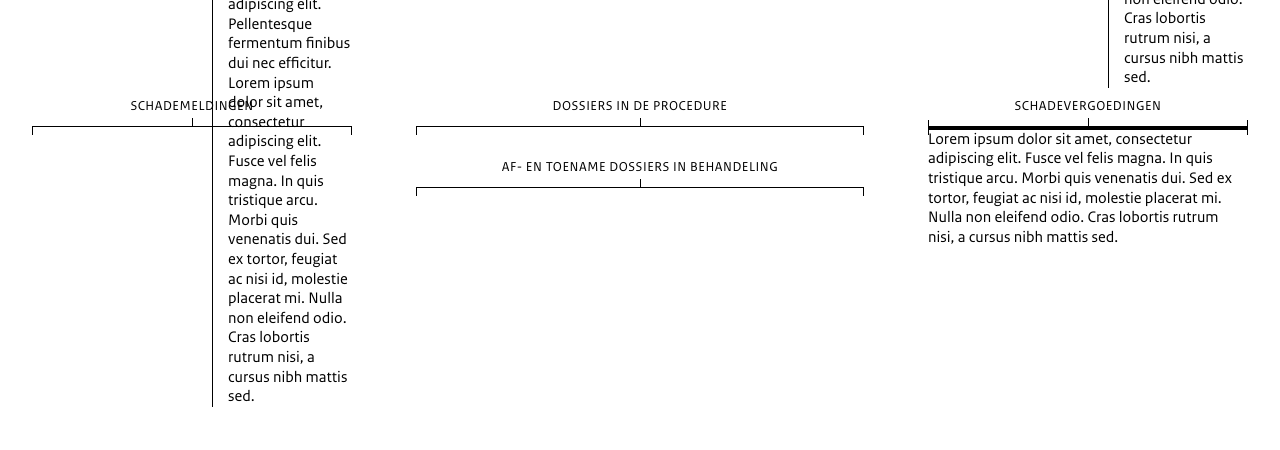
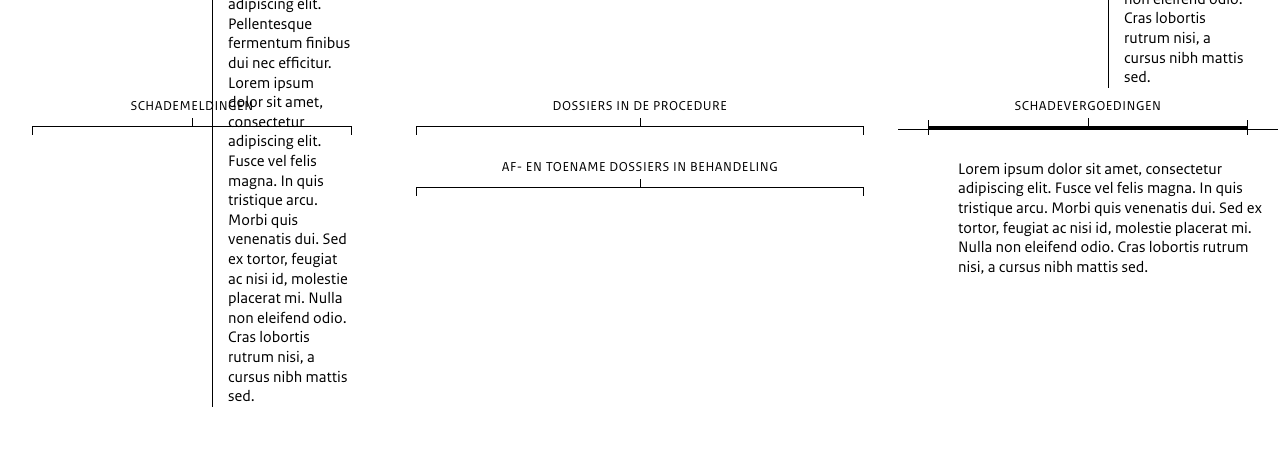
Before and after one commit to Joera/graphs, a website: page index.html in a window 1280 px wide. Drawn offline with nearby package versions, Linux system fonts and the light colour scheme; files that its build step writes are made by us from their sources.

Commit message:
massackre

```diff
--- a/index.html
+++ b/index.html
@@ -57,7 +57,7 @@
             </div>
             <div class="remittances-container container">
             </div>
-            <div class="container">
+            <div class="text-container container">
                 Lorem ipsum dolor sit amet, consectetur adipiscing elit. Fusce vel felis magna. In quis tristique arcu. Morbi quis venenatis dui. Sed ex tortor, feugiat ac nisi id, molestie placerat mi. Nulla non eleifend odio. Cras lobortis rutrum nisi, a cursus nibh mattis sed.
             </div>
         </div>
--- a/stylesheets/styleguide/layout.scss
+++ b/stylesheets/styleguide/layout.scss
@@ -95,6 +95,11 @@ main {
       &.remitted-container {
         height: auto;
       }
+
+      &.text-container {
+
+        padding: 30px 0 30px 60px;
+      }
     }
 
 
```
